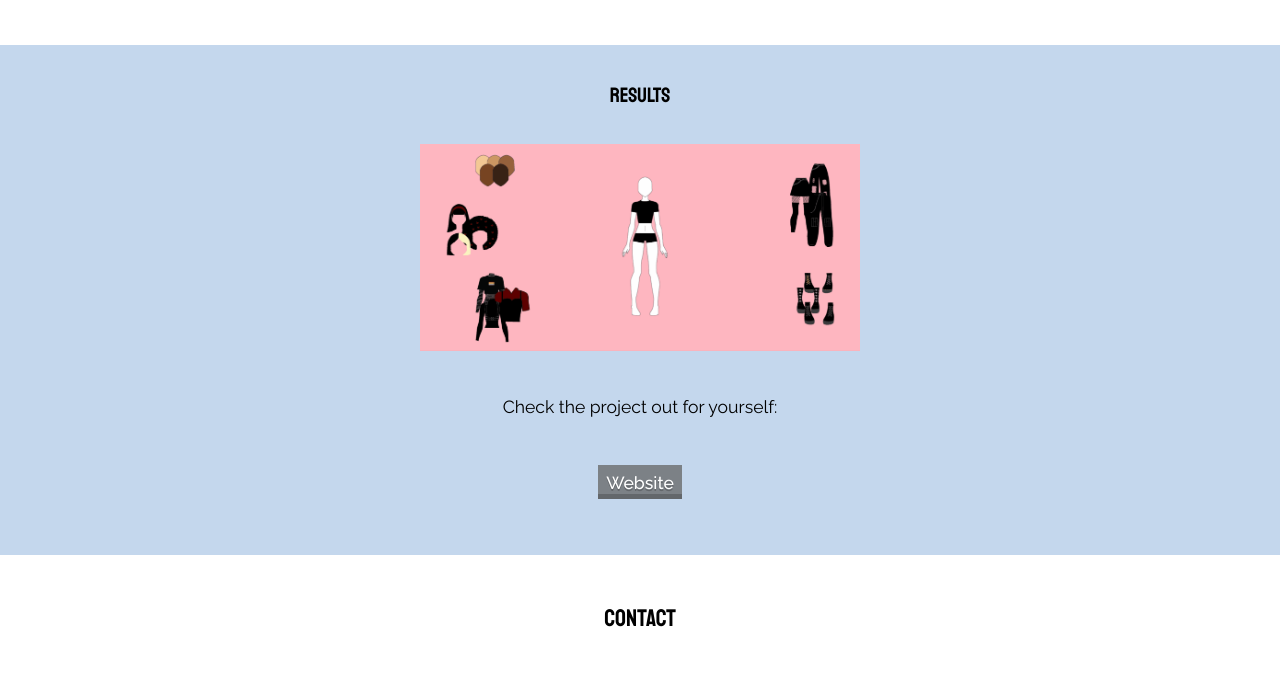
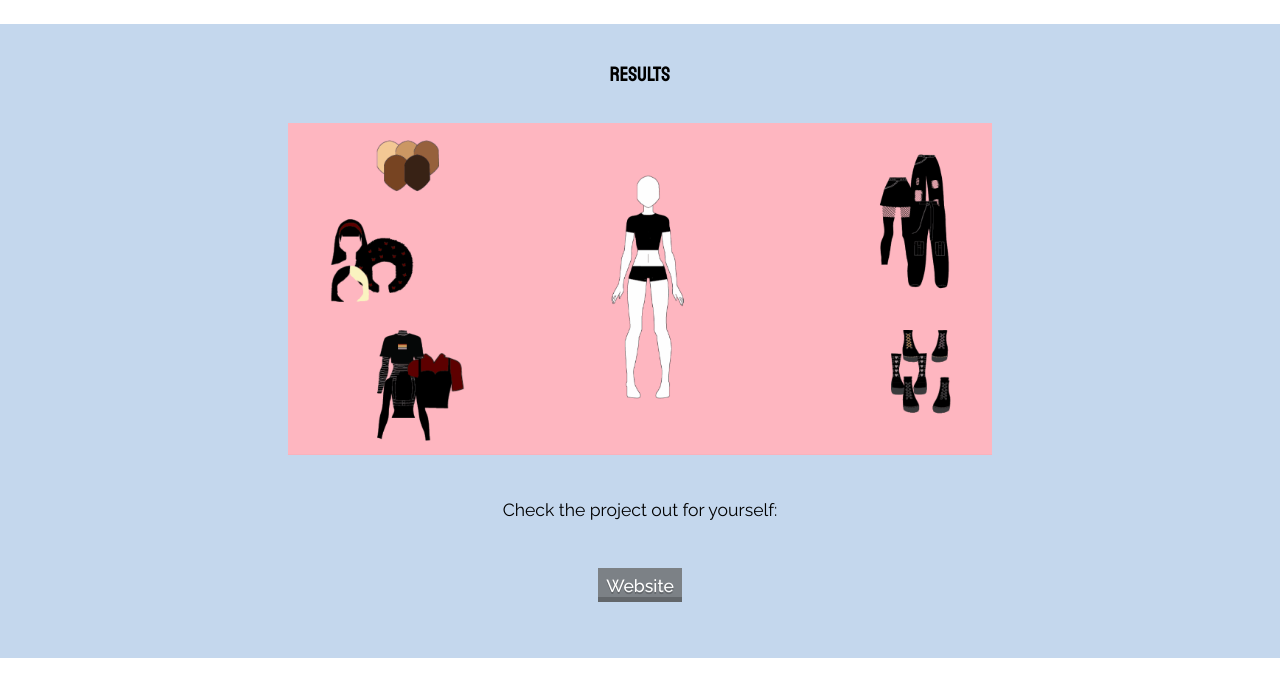
Before and after one commit to romyjkk/portfolio-end-2022, a plain HTML site: page projecttwo.html in a window 1280 px wide. Shown: the part 3663-4354 px from the top of the page. Drawn offline with Linux system fonts and the light colour scheme.

Commit message:
Add files via upload

```diff
--- a/styles/styles.css
+++ b/styles/styles.css
@@ -785,23 +785,7 @@ main section:first-of-type article:last-of-type ul li .arrow {
 
 @media (min-width: 38em) {
 
-
-    #projects main section article ul.projectimages {
-        /* display: flex;
-        flex-direction: column;
-        justify-content: center; */
-    }
-
-    #projects main section article ul.projectimages li {
-        /* align-self: center; */
-        /* align-self: center;
-        align-items: flex-start; */
-    }
-
     #projects main section article ul.projectimages img {
-        /* max-height: 20em;
-        max-width: 25em; */
-
         align-self: center;
     }
 
@@ -809,19 +793,25 @@ main section:first-of-type article:last-of-type ul li .arrow {
         margin: 3em;
     }
 
-    #projects main section ul li p {
-        /* width: 80%; */
+    #projects main section:last-of-type article ul.projectimages {
+        margin: 0 1em 0 1em;
     }
+
+    #projects main section:last-of-type article ul.projectimages img {
+        max-height: 30em;
+    }
+
+    #projects main section:last-of-type article ul:first-of-type {
+        display: flex;
+        justify-content: center;
+    }
+
 }
 
 @media (min-width: 50em) {
     #projects section.introduction article ul:first-of-type li {
         width: 60%;
     }
-
-    /* #projects main section ul li p {
-        width: 80%;
-    } */
 
     #projects header nav ul {
         margin: 2em;
@@ -833,6 +823,11 @@ main section:first-of-type article:last-of-type ul li .arrow {
 
 
         align-self: center;
+    }
+
+    #projects main section:last-of-type article ul.projectimages img {
+        max-height: 30em;
+        max-width: 40em;
     }
 }
 
@@ -896,8 +891,6 @@ main section:first-of-type article:last-of-type ul li .arrow {
         font-size: 1.1em;
     }
 
-    #projects main section:last-of-type ul:nth-of-type(2) {}
-
     #projects main section:last-of-type ul.centeredul li p {
         width: 100%;
     }
@@ -911,8 +904,9 @@ main section:first-of-type article:last-of-type ul li .arrow {
         align-items: flex-start;
     }
 
-    #projects main section article ul.projectimages img {
-        /* align-self: flex-start; */
+    #projects main section:last-of-type article ul.projectimages img {
+        max-height: 35em;
+        max-width: 40em;
     }
 }
 
@@ -920,11 +914,25 @@ main section:first-of-type article:last-of-type ul li .arrow {
     #projects main section ul li p {
         width: 60%;
     }
+
+    #projects main section article ul.projectimages li p {
+        width: 100%;
+    }
 }
 
 @media (min-width: 100em) {
     #projects section.introduction article ul:first-of-type li {
         width: 40%;
+    }
+
+    #projects main section article ul.projectimages img {
+        max-height: 35em;
+        max-width: 30em;
+        /* width: auto; */
+    }
+
+    #projects main section article ul.projectimages li p {
+        width: 100%;
     }
 
     .projectimages {
```
